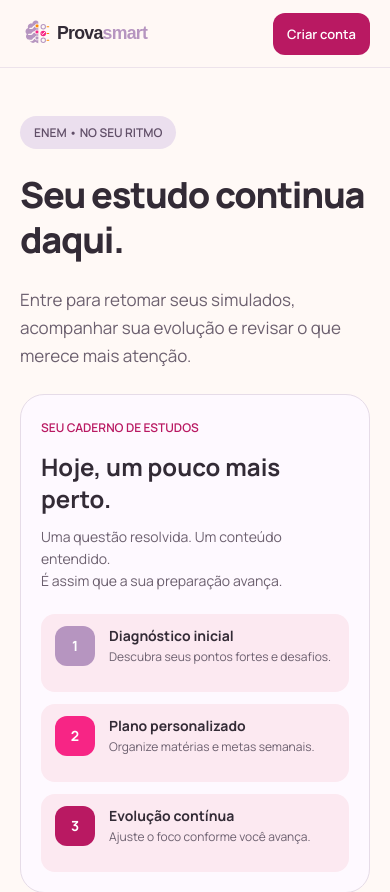
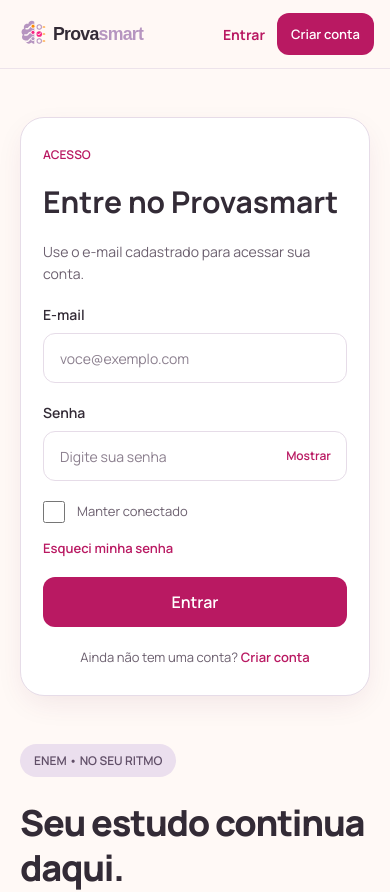
Before and after one commit to provasmart2026/provasmart-frontend, a React (Vite) app: page /login in a window 390 px wide. Shown: the top 892 px of the page. Built offline with nearby package versions, Linux system fonts and the light colour scheme; no server answers.

Commit message:
feat - exibe acesso ao login e prioriza formulário no mobile

```diff
--- a/src/pages/access/access.css
+++ b/src/pages/access/access.css
@@ -214,6 +214,7 @@
 
     .access-card {
         width: 100%;
+        grid-row: 1;
     }
 }
 
--- a/src/styles.css
+++ b/src/styles.css
@@ -538,8 +538,11 @@ a:focus-visible {
 
 @media (max-width: 560px) {
   .site-header {
-    height: 68px;
-    padding-inline: 20px;
+    min-height: 68px;
+    height: auto;
+    flex-wrap: wrap;
+    gap: 8px 12px;
+    padding: 12px 16px;
   }
 
   .brand img {
@@ -547,7 +550,13 @@ a:focus-visible {
   }
 
   .header-action {
-    display: none;
+    display: inline-flex;
+    align-items: center;
+    min-height: 44px;
+  }
+
+  .account-actions {
+    gap: 12px;
   }
 
   .header-button {
```
